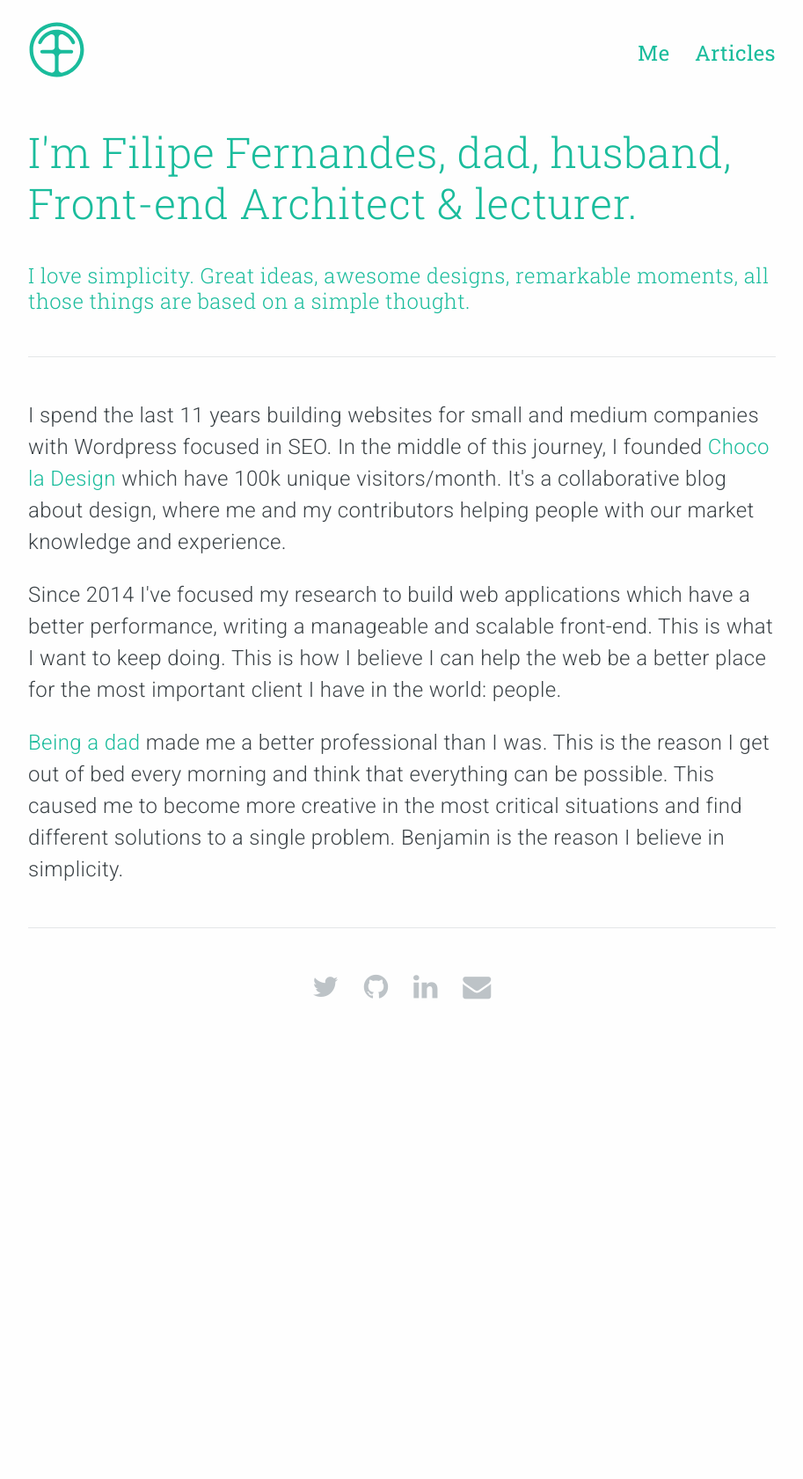
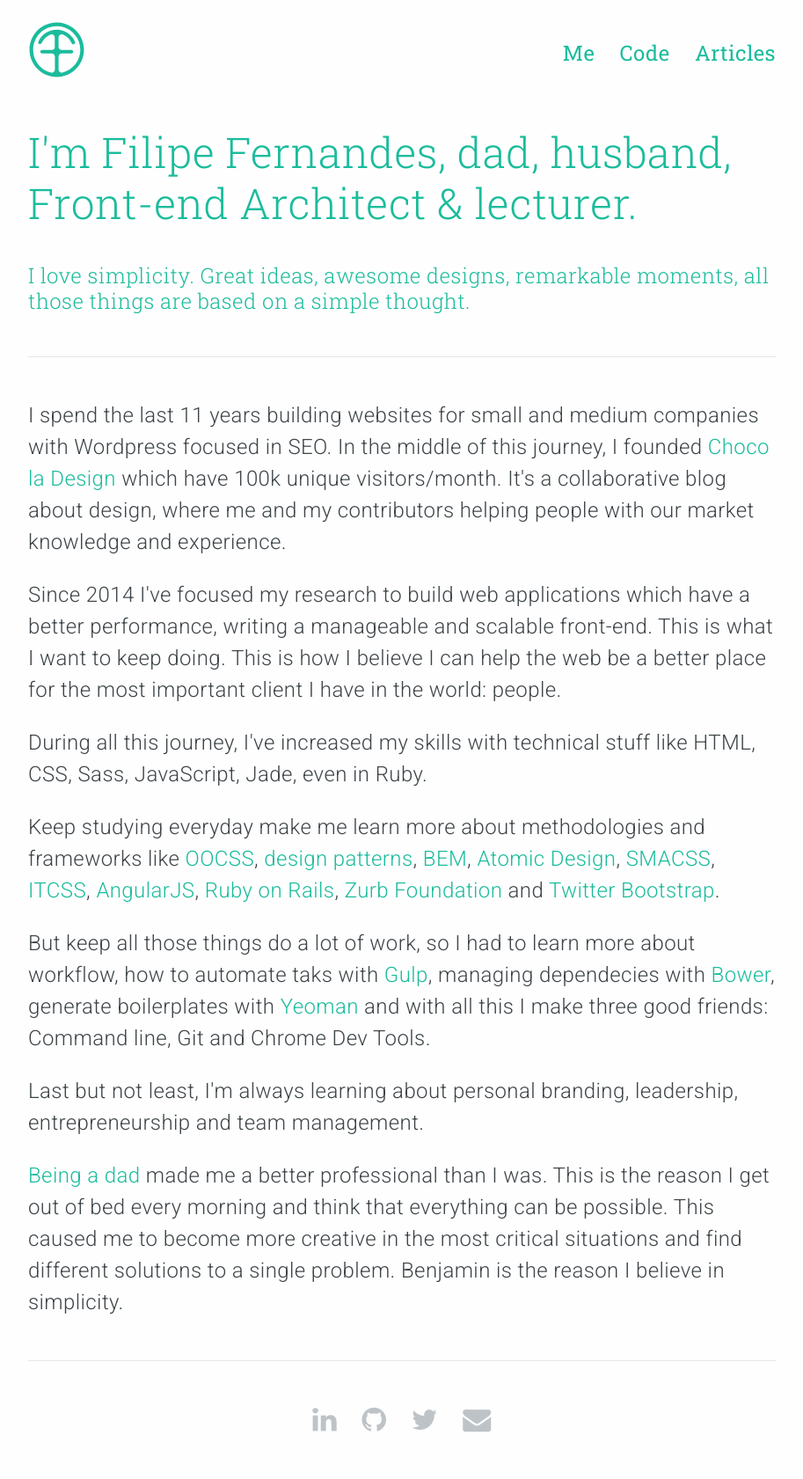
Before and after one commit to filipesf/filipesf.github.io, a Jekyll site: the page built from index.md, in a window 1280 px wide. Shown: the whole page at 88% size, without its empty margins (183-1096 px from the left). Built offline with Jekyll 4.4.1, drawn with Linux system fonts in a browser that asks for light colours; nearby versions of some CDN libraries; before the commit the page ends 1189 px from its top, so only the background shows below that.

Commit message:
Updated my biography and menu links

```diff
--- a/_config.yml
+++ b/_config.yml
@@ -3,12 +3,12 @@ description: Front-end Architect and Founder at Choco la Design
 
 email: contato@filipefernandes.com.br
 
+linkedin: http://lnkdin.me/filipesf
+github:   http://github.com/filipesf
 twitter:  http://twitter.com/filipesf
-linkedin: http://linkedin.com/in/filipesf
-github:   http://github.com/filipesf
 
 baseurl: ""
-url: "http://filipesf.github.io"
+url: "http://filipesf.com"
 permalink: articles/:title
 port: 7777
 
--- a/_includes/header.html
+++ b/_includes/header.html
@@ -9,8 +9,9 @@
       </a>
 
       <ul class="nav__list">
-        <li class="nav__list__item"><a href="{{ site.baseurl }}/">Me</a></li>
-        <li class="nav__list__item"><a href="{{ site.baseurl }}/articles">Articles</a></li>
+        <li class="nav__list__item"><a href="{{ site.baseurl }}/" title="More about Filipe Fernandes">Me</a></li>
+        <li class="nav__list__item"><a href="{{ site.github }}/?tab=repositories" title="Hack my codes">Code</a></li>
+        <li class="nav__list__item"><a href="{{ site.baseurl }}/articles" title="Read my articles">Articles</a></li>
       </ul>
     </nav>
   </div>
--- a/_includes/social-links.html
+++ b/_includes/social-links.html
@@ -1,8 +1,8 @@
 <footer class="footer">
   <ul class="footer__list">
+    <li class="footer__list__item"><a href="{{ site.linkedin }}" rel="nofollow" title="Connect"><i class="fa fa-linkedin"></i></a></li>
+    <li class="footer__list__item"><a href="{{ site.github }}" rel="nofollow" title="Hack"><i class="fa fa-github"></i></a></li>
     <li class="footer__list__item"><a href="{{ site.twitter }}" rel="nofollow" title="Follow"><i class="fa fa-twitter"></i></a></li>
-    <li class="footer__list__item"><a href="{{ site.github }}" rel="nofollow" title="Hack"><i class="fa fa-github"></i></a></li>
-    <li class="footer__list__item"><a href="{{ site.linkedin }}" rel="nofollow" title="Connect"><i class="fa fa-linkedin"></i></a></li>
     <li class="footer__list__item"><a href="mailto:{{ site.email }}" rel="nofollow" title="Say hello"><i class="fa fa-envelope"></i></a></li>
   </ul>
 </footer>
--- a/index.md
+++ b/index.md
@@ -6,9 +6,11 @@ layout: index
   <div class="wrapper">
     <p>I spend the last 11 years building websites for small and medium companies with Wordpress focused in SEO. In the middle of this journey, I founded <a href="http://chocoladesign.com" title="Choco la Design" target="_blank">Choco la Design</a> which have 100k unique visitors/month. It's a collaborative blog about design, where me and my contributors helping people with our market knowledge and experience.</p>
     <p>Since 2014 I've focused my research to build web applications which have a better performance, writing a manageable and scalable front-end. This is what I want to keep doing. This is how I believe I can help the web be a better place for the most important client I have in the world: people.</p>
-    <p><a href="http://instagram.com/p/forEYuO9z9/" title="Quando me tornei pai" target="_blank">Being a dad</a> made me a better professional than I was. This is the reason I get out of bed every morning and think that everything can be possible. This caused me to become more creative in the most critical situations and find different solutions to a single problem. Benjamin is the reason I believe in simplicity.
-    </p>
-
+    <p>During all this journey, I've increased my skills with technical stuff like HTML, CSS, Sass, JavaScript, Jade, even in Ruby.</p>
+    <p>Keep studying everyday make me learn more about methodologies and frameworks like <a href="http://oocss.org" title="Object Oriented CSS (OOCSS)" target="_blank" rel="nofollow">OOCSS</a>, <a href="http://en.wikipedia.org/wiki/Software_design_pattern" title="Software design pattern" target="_blank" rel="nofollow">design patterns</a>, <a href="https://en.bem.info/method/" title="BEM MEthodology" target="_blank" rel="nofollow">BEM</a>, <a href="http://atomicdesign.bradfrost.com/" title="Atomic Design" target="_blank" rel="nofollow">Atomic Design</a>, <a href="http://smacss.com" title="Scalable and Modular Architecture for CSS" target="_blank" rel="nofollow">SMACSS</a>, <a href="https://www.youtube.com/watch?v=1OKZOV-iLj4" title="Inverted Triangle architecture for CSS" target="_blank" rel="nofollow">ITCSS</a>, <a href="https://angularjs.org" title="AngularJS" target="_blank" rel="nofollow">AngularJS</a>, <a href="https://rubyonrails.org" title="Ruby on Rails" target="_blank" rel="nofollow">Ruby on Rails</a>, <a href="http://foundation.zurb.com" title="Zurb Foundation" target="_blank" rel="nofollow">Zurb Foundation</a> and <a href="http://getbootstrap.com" title="Twitter Bootstrap" target="_blank" rel="nofollow">Twitter Bootstrap</a>.</p>
+    <p>But keep all those things do a lot of work, so I had to learn more about workflow, how to automate taks with <a href="http://gulpjs.com/" title="Automate and enhance your workflow with Gulp" target="_blank" rel="nofollow">Gulp</a>, managing dependecies with <a href="http://bower.io/" title="A package manager for the web" target="_blank" rel="nofollow">Bower</a>, generate boilerplates with <a href="http://yeoman.io/" title="The Web's Scaffolding Tool For Modern Webapps" target="_blank" rel="nofollow">Yeoman</a> and with all this I make three good friends: Command line, Git and Chrome Dev Tools.</p>
+    <p>Last but not least, I'm always learning about personal branding, leadership, entrepreneurship and team management.</p>
+    <p><a href="http://instagram.com/p/forEYuO9z9/" title="When I became a dad." target="_blank">Being a dad</a> made me a better professional than I was. This is the reason I get out of bed every morning and think that everything can be possible. This caused me to become more creative in the most critical situations and find different solutions to a single problem. Benjamin is the reason I believe in simplicity.</p>
     <hr>
   </div>
 </section>
```
Also changed, not shown: 9 other files.
